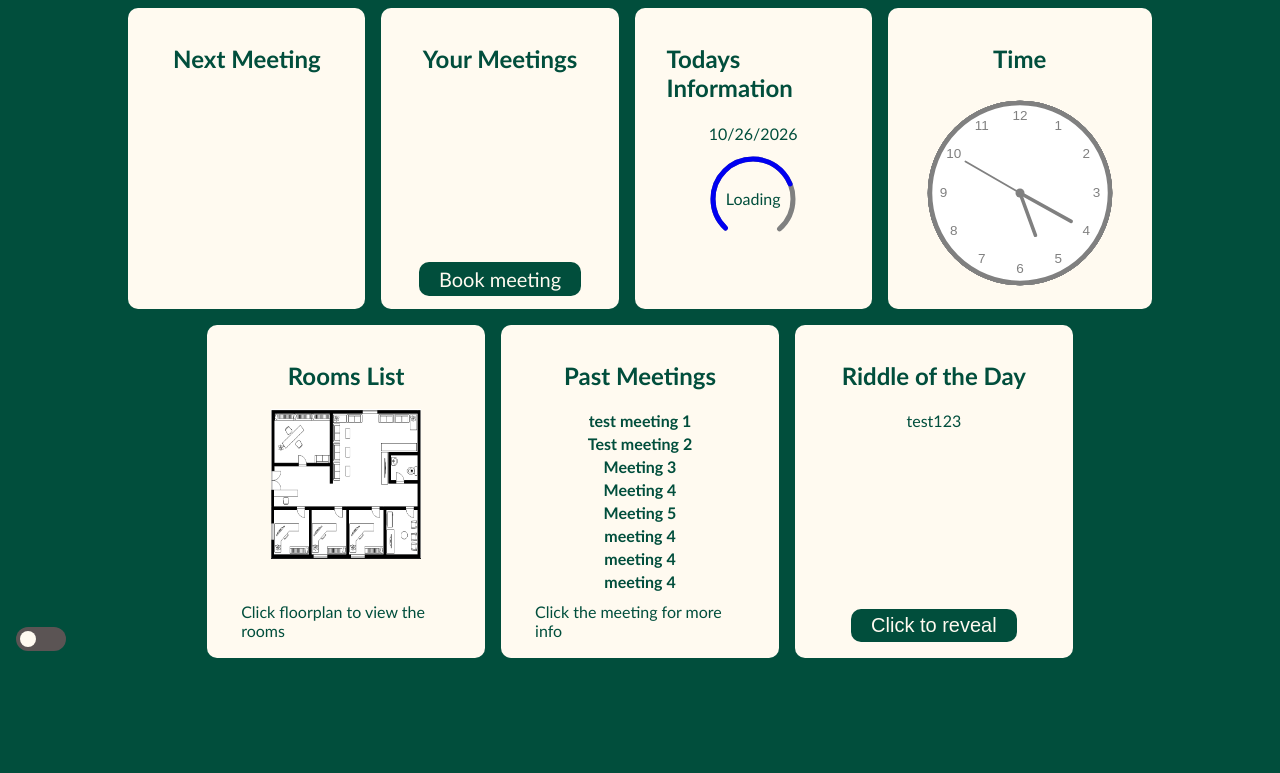
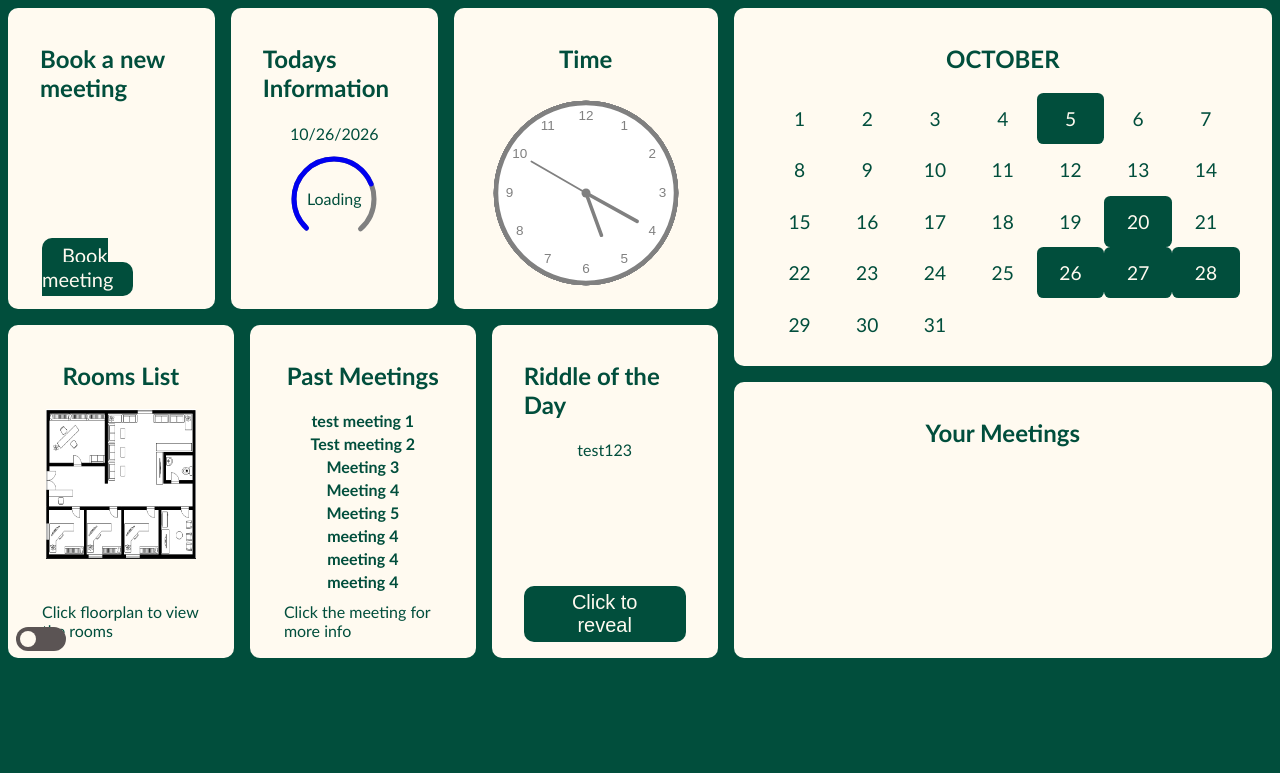
Before and after one commit to Erikabuckley/django-skills, a Django app: page / in a window 1280 px wide. Shown: the part 133-906 px from the top of the page. Run offline with Django 5.2, Linux system fonts and the light colour scheme; a user stored in the database is signed in; data comes from the database, SQL or seed files in the repository; both versions use the stored data as it was after the commit.

Commit message:
added callender

```diff
--- a/meeting_planner/meeting_planner/settings.py
+++ b/meeting_planner/meeting_planner/settings.py
@@ -114,9 +114,11 @@ AUTH_PASSWORD_VALIDATORS = [
 # Internationalization
 # https://docs.djangoproject.com/en/6.1/topics/i18n/
 
-LANGUAGE_CODE = "en-us"
+LANGUAGE_CODE = "en-gb"
 
 TIME_ZONE = "UTC"
+
+DATE_FORMAT = 'd/m/Y'
 
 USE_I18N = True
 
--- a/meeting_planner/meeting_planner/urls.py
+++ b/meeting_planner/meeting_planner/urls.py
@@ -19,7 +19,7 @@ from django.contrib import admin
 from django.urls import path, include
 
 from website.views import welcome, get_meeting_data, get_riddle
-from meetings.views import get_occupied
+from meetings.views import get_occupied, get_dates
 
 #we add names to enable us e to maintain url mappings easier
 urlpatterns = [
@@ -29,5 +29,6 @@ urlpatterns = [
     path('auth/', include('django.contrib.auth.urls')),
     path("api/meeting-data/", get_meeting_data, name="meeting_data"),
     path("api/riddle-data/", get_riddle, name="riddle_data"),
-    path("api/meeting-occupied/", get_occupied, name="occupied_data")
+    path("api/meeting-occupied/", get_occupied, name="occupied_data"),
+    path("api/meeting-days/", get_dates, name="meeting_days")
 ]
--- a/meeting_planner/meetings/views.py
+++ b/meeting_planner/meetings/views.py
@@ -69,6 +69,7 @@ def check_overlap(form, new):
             return None
 
     meeting.save()
+    form.save_m2m()
     if new:
         return redirect("welcome")
     else:
@@ -116,7 +117,6 @@ def delete(request, id):
 @require_GET
 def get_occupied(request):
     name = request.GET.get("name")
-    print("api checknig {}".format(name))
     meetings = Meeting.objects.filter(
         room__name=name,
         date=timezone.localdate()
@@ -132,3 +132,19 @@ def get_occupied(request):
             return JsonResponse({"occupied": True})
 
     return JsonResponse({"occupied": False})
+
+@require_GET
+def get_dates(request):
+    current_month = request.GET.get("month")
+    current_year = request.GET.get("year")
+    print(current_month)
+    meetings = Meeting.objects.filter(
+        date__month=current_month,
+        date__year=current_year
+    )
+
+    dates = sorted(set(
+        meeting.date.day for meeting in meetings
+    ))
+
+    return JsonResponse({"dates": dates})
--- a/meeting_planner/templates/meetings/rooms.html
+++ b/meeting_planner/templates/meetings/rooms.html
@@ -9,12 +9,12 @@
 {% block title%}Rooms list{%endblock%}
 
 {% block content%}
-    <h1>Rooms and floor plan</h1>
+    <h1>Current availability</h1>
     <p id="selectedroom">Selected room</p>
 
     <div class="card">
         <div class="item rooms">
-            <h2>Current availability</h2>
+            <h2>Rooms in the building</h2>
             {% for room in rooms %}
                 <p >{{room}}</p>
             {% endfor %}
--- a/meeting_planner/templates/website/welcome.html
+++ b/meeting_planner/templates/website/welcome.html
@@ -11,20 +11,11 @@
 {% block content%}
 
     {% if user.is_authenticated %}
+        <div class="home">
+            <div>
                 <div class="card">
                     <div class="item dash meetings">
-                <h2>Next Meeting</h2>
-                <h3>{{ nextmeeting.title }} </h3>
-                <h3>{{ nextmeeting.date }}</h3>
-            </div>
-
-            <div class="item dash meetings">
-                <h2>Your Meetings</h2>
-                    {% for meeting in meetings %}
-                        <p><a href="{% url 'detail' meeting.id %}">
-                            {{meeting.title}}
-                        </a>{{meeting.date}}</p>
-                    {% endfor %}
+                        <h2>Book a new meeting</h2>
                         <p class="in-actions" style="margin-top:auto"><a id="book" href="{% url 'new' %}">Book meeting</a></p>
                     </div>
 
@@ -74,6 +65,27 @@
                         <button id="reveal" class="in-button"> Click to reveal</button>
                     </div>
                 </div>
+            </div>
+
+
+            <div class="card-horisontal">
+                <div class="item">
+                    <div id="calendar">
+                        <h2 id="month"></h2>
+                        <div id="days"></div>
+                    </div>
+                </div>
+                <div class="item dash meetings">
+                    <h2>Your Meetings</h2>
+                    {% for meeting in meetings %}
+                        <p><a href="{% url 'detail' meeting.id %}">
+                            {{meeting.title}}
+                        </a>{{meeting.date}}</p>
+                    {% endfor %}
+                </div>
+            </div>
+        </div>
+
 
 
     {%else%}
--- a/meeting_planner/website/static/website/rooms.js
+++ b/meeting_planner/website/static/website/rooms.js
@@ -33,7 +33,6 @@ async function color_floorplan(room){
         const response = await getOccupied(room.id);
 
         occupied = response.occupied;
-        console.log(occupied)
         if (occupied){
             room.style.fill =  'rgba(255, 20, 20, 0.55)'
         }
--- a/meeting_planner/website/static/website/style.css
+++ b/meeting_planner/website/static/website/style.css
@@ -95,6 +95,15 @@ input{
     gap: 1rem;
     padding :0.5rem;
 }
+
+.card-horisontal{
+    display: flex;
+    flex-direction: column;
+    color: var(--main);
+    gap: 1rem;
+    padding :0.5rem;
+}
+
 
 .item{
     padding: 1rem 2rem;
@@ -273,11 +282,21 @@ input:checked + .slider:before {
 
 }
 
+@media screen and (max-width:1000px) {
+    .home {
+        flex-direction: column;
+    }
 
+
+}
 @media screen and (max-width:700px) {
     .card {
         flex-direction: column;
     }
 
+    .home {
+        flex-direction: column;
+    }
+
 
 }
--- a/meeting_planner/website/static/website/welcome.css
+++ b/meeting_planner/website/static/website/welcome.css
@@ -43,3 +43,39 @@
     align-items: center;
     justify-content: center;
 }
+
+
+/*################################callender################################*/
+#calendar {
+  width: 100%;
+}
+
+#month {
+  text-align:center;
+  text-transform:uppercase;
+}
+
+.day {
+  display:inline;
+  width:13.285%;
+  height: 13.285%;
+  padding: 3% 0.5%;
+  float:left;
+  text-align:center;
+  font-size:1.2em;
+  border-radius: 0.4rem;
+}
+
+.day:hover {
+  background-color: lightgray;
+}
+
+.hasEvent {
+  background-color:var(--main);
+  color: var(--light)
+}
+
+
+.home{
+    display: flex;
+}
--- a/meeting_planner/website/static/website/welcome.js
+++ b/meeting_planner/website/static/website/welcome.js
@@ -1,6 +1,4 @@
 const canvas = document.getElementById("canvas");
-console.log("Canvas:", canvas);
-console.log('hello')
 const ctx = canvas.getContext("2d");
 let radius = canvas.height / 2;
 ctx.translate(radius, radius);
@@ -180,13 +178,12 @@ async function showRiddle() {
   try {
 
     document.getElementById("riddle").textContent = 'test123';
-    // const riddle =  getRiddle();
+    // const riddle =  await getRiddle();
 
-    // document.getElementById("riddle").textContent =
-    //   `${riddle.riddle}`;
+    // document.getElementById("riddle").textContent = `${riddle.riddle}`;
 
-    //   document.getElementById("answer").textContent =
-    //   `${riddle.answer}`;
+    // document.getElementById("answer").textContent = `${riddle.answer}`;
+
   } catch (error) {
     document.getElementById("riddle").textContent =
       `Error fetching riddle: ${error.message}`;
@@ -210,3 +207,60 @@ b = document.getElementById('reveal')
 b.addEventListener("click", () => {
   document.getElementById('answer').style.display = 'block'
 });
+
+const months = ["January", "February", "March", "April", "May", "June", "July", "August", "September", "October", "November", "December"];
+const days = [30, 28, 31, 30, 31, 30, 31, 31, 30, 31, 30, 31]
+current = new Date()
+var month = {
+  "title": months[current.getMonth()],
+  "days": days[current.getMonth()]
+};
+
+
+document.getElementById("month").textContent = month.title;
+
+const daysContainer = document.getElementById("days");
+
+for (let x = 1; x <= month.days; x++) {
+    const day = document.createElement("div");
+
+    day.textContent = x;
+    day.classList.add("day", "day-" + x);
+    day.id = "day-" + x;
+
+    daysContainer.appendChild(day);
+}
+
+
+
+
+
+async function getDays() {
+    const response = await fetch(
+        `/api/meeting-days/?month=${current.getMonth() + 1}&year=${current.getFullYear()}`
+    );
+
+    if (!response.ok) {
+        throw new Error("Failed to load days");
+    }
+
+    return response.json();
+}
+
+async function highlightDays() {
+    try {
+        const data = await getDays();
+        const daysWithEvents = data.dates;
+        console.log(daysWithEvents)
+
+        document.querySelectorAll(".day").forEach((day) => {
+            if (daysWithEvents.includes(Number(day.textContent))) {
+                day.classList.add("hasEvent");
+            }
+        });
+    } catch (error) {
+        console.error(error);
+    }
+}
+
+highlightDays();
--- a/meeting_planner/website/views.py
+++ b/meeting_planner/website/views.py
@@ -18,10 +18,6 @@ def welcome(request):
                 participants__id=request.user.id,
                 date__gt=timezone.now()
             ),
-            "nextmeeting": Meeting.objects.filter(
-                participants__id=request.user.id,
-                date__gt=timezone.now()
-            ).order_by('date').first(),
             "pastmeetings": Meeting.objects.filter(
                 participants__id=request.user.id,
                 date__lt=timezone.now()
```
Also changed, not shown: meeting_planner/db.sqlite3, 1 other file. Lines whose indentation alone changed are shown as unchanged.
